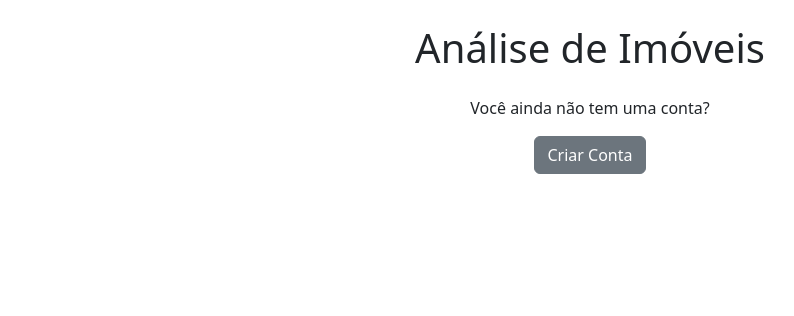
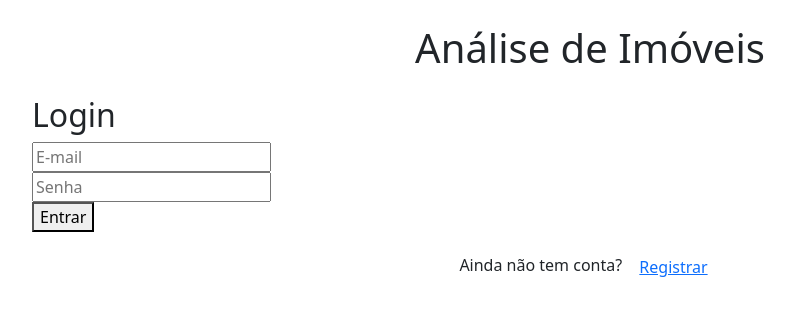
Before and after one commit to RafaelMoura11/frontend-pi, a React (Create React App) app: page / in a window 1280 px wide. Shown: the top 316 px of the page, without its empty margins (50-844 px from the left). Built offline with nearby package versions, Linux system fonts and the light colour scheme.

Commit message:
Enhance App component to manage authentication state and improve login handling

```diff
--- a/src/App.jsx
+++ b/src/App.jsx
@@ -1,9 +1,20 @@
 import React, { useState } from 'react';
 import 'bootstrap/dist/css/bootstrap.min.css';
 import Register from './Register';
+import Login from './Login'; // ✅ Importação do Login
 
 function App() {
   const [isRegistering, setIsRegistering] = useState(false);
+  const [isAuthenticated, setIsAuthenticated] = useState(false);
+
+  const handleLoginSuccess = () => {
+    setIsAuthenticated(true);
+  };
+
+  if (isAuthenticated) {
+    return <p className="text-center mt-5">🎉 Login realizado com sucesso!</p>;
+    // aqui depois você pode redirecionar para o conteúdo protegido ou dashboard
+  }
 
   return (
     <div className="container">
@@ -11,11 +22,15 @@ function App() {
       {isRegistering ? (
         <Register onSwitchToLogin={() => setIsRegistering(false)} />
       ) : (
-        <div className="text-center">
-          {/* Aqui você colocaria o seu componente de Login */}
-          <p>Você ainda não tem uma conta?</p>
-          <button className="btn btn-secondary" onClick={() => setIsRegistering(true)}>Criar Conta</button>
-        </div>
+        <>
+          <Login onLoginSuccess={handleLoginSuccess} />
+          <p className="mt-3 text-center">
+            Ainda não tem conta?{' '}
+            <button className="btn btn-link" onClick={() => setIsRegistering(true)}>
+              Registrar
+            </button>
+          </p>
+        </>
       )}
     </div>
   );
```
